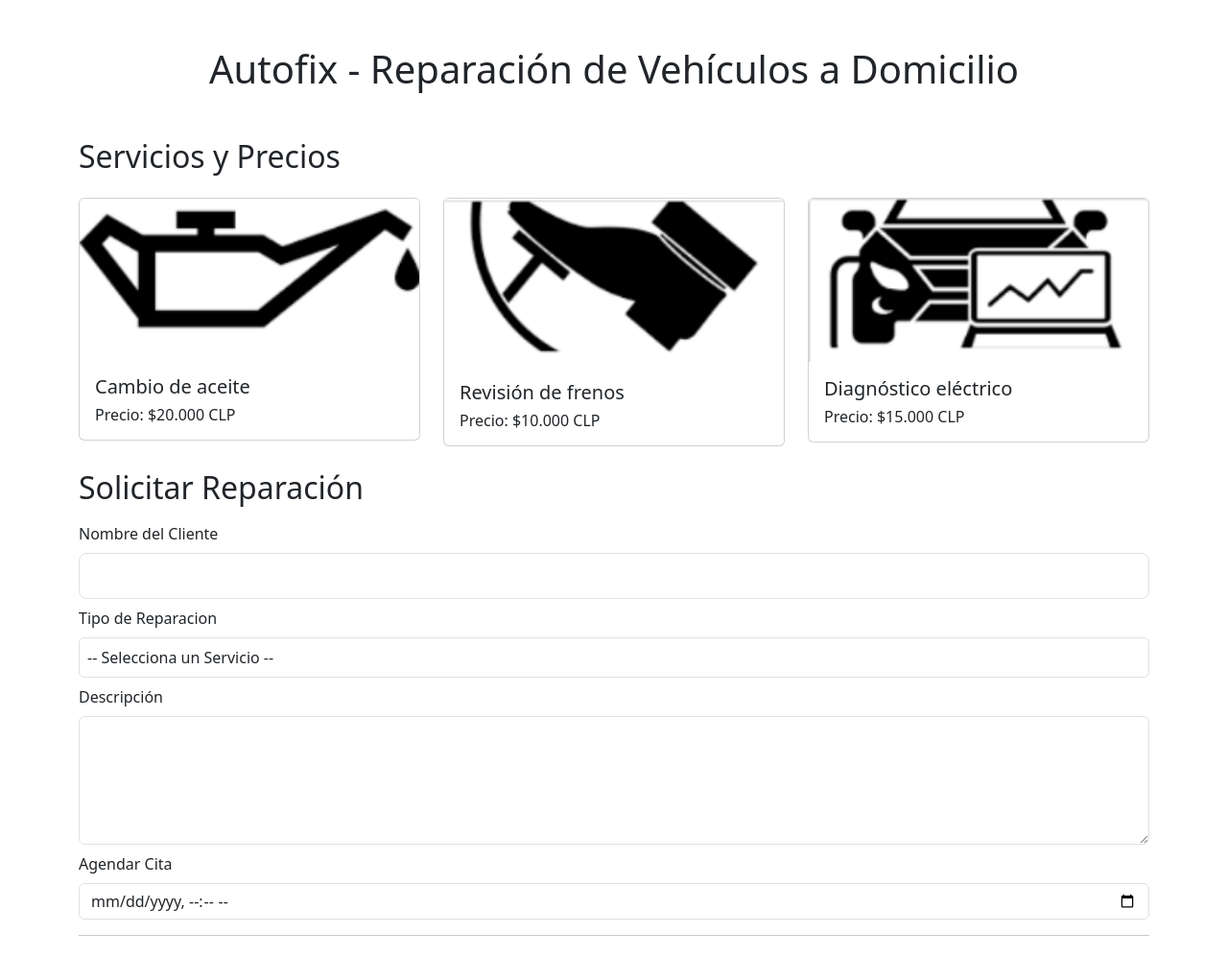
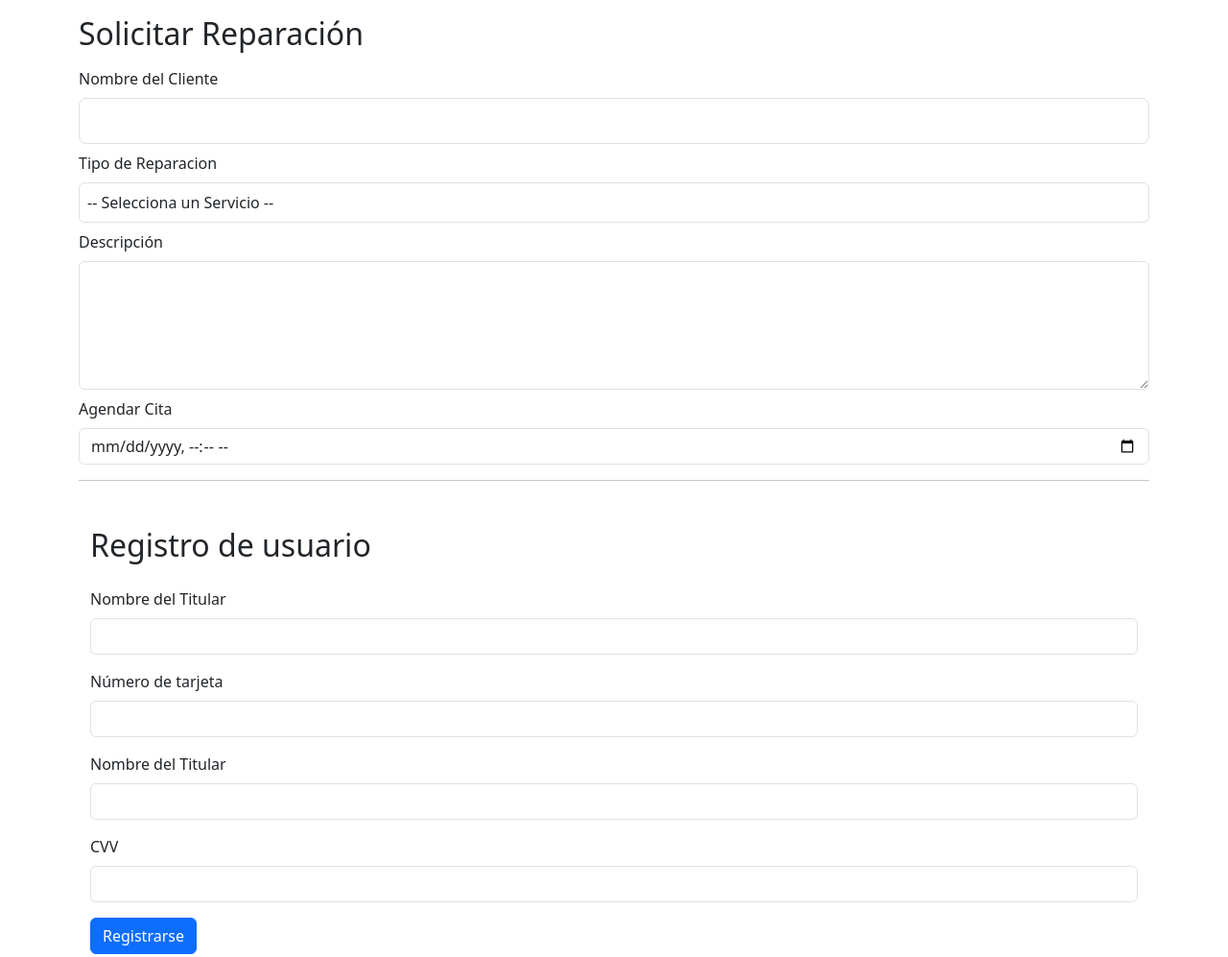
Before and after one commit to gthrice/AutoFix_Etiqueta_y_Lucha, a plain HTML site: page index.html in a window 1280 px wide. Shown: the top 997 px of the page at 96% size. Drawn offline with nearby package versions, Linux system fonts and the light colour scheme.

Commit message:
Revert "Header"

```diff
--- a/index.html
+++ b/index.html
@@ -1,3 +1,4 @@
+<!DOCTYPE html>
 <!DOCTYPE html>
 <html>
     <head>
@@ -12,53 +13,11 @@
         <!-- Latest compiled JavaScript -->
         <script src="https://cdn.jsdelivr.net/npm/bootstrap@5.3.3/dist/js/bootstrap.bundle.min.js"></script>
         <script src="https://ajax.googleapis.com/ajax/libs/jquery/3.7.1/jquery.min.js"></script>
+    <head>
+</head>
     </head>
     <body>
         <!-- Inicio Header -->
-         <!-- Cambio de aceite-->
-        <section class="container my-4">
-            <h1 class="text-center my-5">Autofix - Reparación de Vehículos a Domicilio</h1>
-            <h2 class="text-left my-4">Servicios y Precios</h2>
-
-        <div class="row justify-content-center">
-
-            <!-- Card 1: Cambio de aceite -->
-            <div class="col-md-4">
-                <div class="card">
-                    <img src="assets/aceite.png" class="card-img-top" alt="Cambio de aceite">
-                    <div class="card-body">
-                        <h5 class="card-title">Cambio de aceite</h5>
-                        <h6 class="card-text">Precio: $20.000 CLP</h6>
-                    </div>
-                </div>
-            </div>
-
-            <!-- Card 2: Revisión de frenos -->
-            <div class="col-md-4">
-                <div class="card">
-                    <img src="assets/frenos.png" class="card-img-top" alt="Revisión de frenos">
-                    <div class="card-body">
-                        <h5 class="card-title">Revisión de frenos</h5>
-                        <h6 class="card-text">Precio: $10.000 CLP</h6>
-                    </div>
-                </div>
-            </div>
-
-            <!-- Card 3: Diagnóstico eléctrico -->
-            <div class="col-md-4">
-                <div class="card">
-                    <img src="assets/electrico.png" class="card-img-top" alt="Diagnóstico eléctrico">
-                    <div class="card-body">
-                        <h5 class="card-title">Diagnóstico eléctrico</h5>
-                        <h6 class="card-text">Precio: $15.000 CLP</h6>
-                    </div>
-                </div>
-            </div>
-
-        </div>
-</section>
-
-
         <!-- Fin Header -->
         <!-- Inicio Form1 -->
         <div class="container">
```
Also changed, not shown: assets/aceite.png (deleted), assets/electrico.png (deleted), assets/frenos.png (deleted), style.css (deleted).
